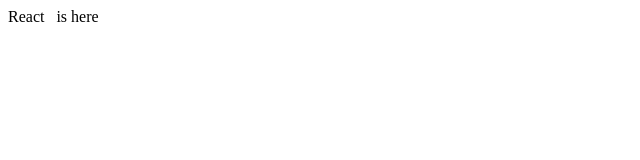
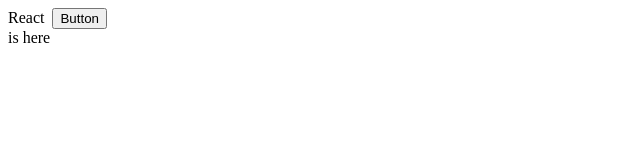
Before and after one commit to katerynabugaieva/redux-tools, a React (Create React App) app: page / in a window 1280 px wide. Shown: the top 160 px of the page, without its empty margins (0-640 px from the left). Built offline with nearby package versions, Linux system fonts and the light colour scheme.

Commit message:
jsx styles

```diff
--- a/src/App.js
+++ b/src/App.js
@@ -1,11 +1,22 @@
 import React, { Component } from "react";
+import "./App.css";
+import * as styles from "./styles";
 
 class App extends Component {
-  name = "React"
+  name = "React";
   render() {
-    const isHere = "is here"
-    return <div className="App">{this.name} &nbsp; {isHere}
-    </div>;
+
+
+    const isHere = "is here";
+    return (
+      <div className="App">
+        <div style={styles.styles}>
+          {this.name} &nbsp;
+          <button>Button</button>
+        </div>
+        {isHere}
+      </div>
+    );
   }
 }
 
```
